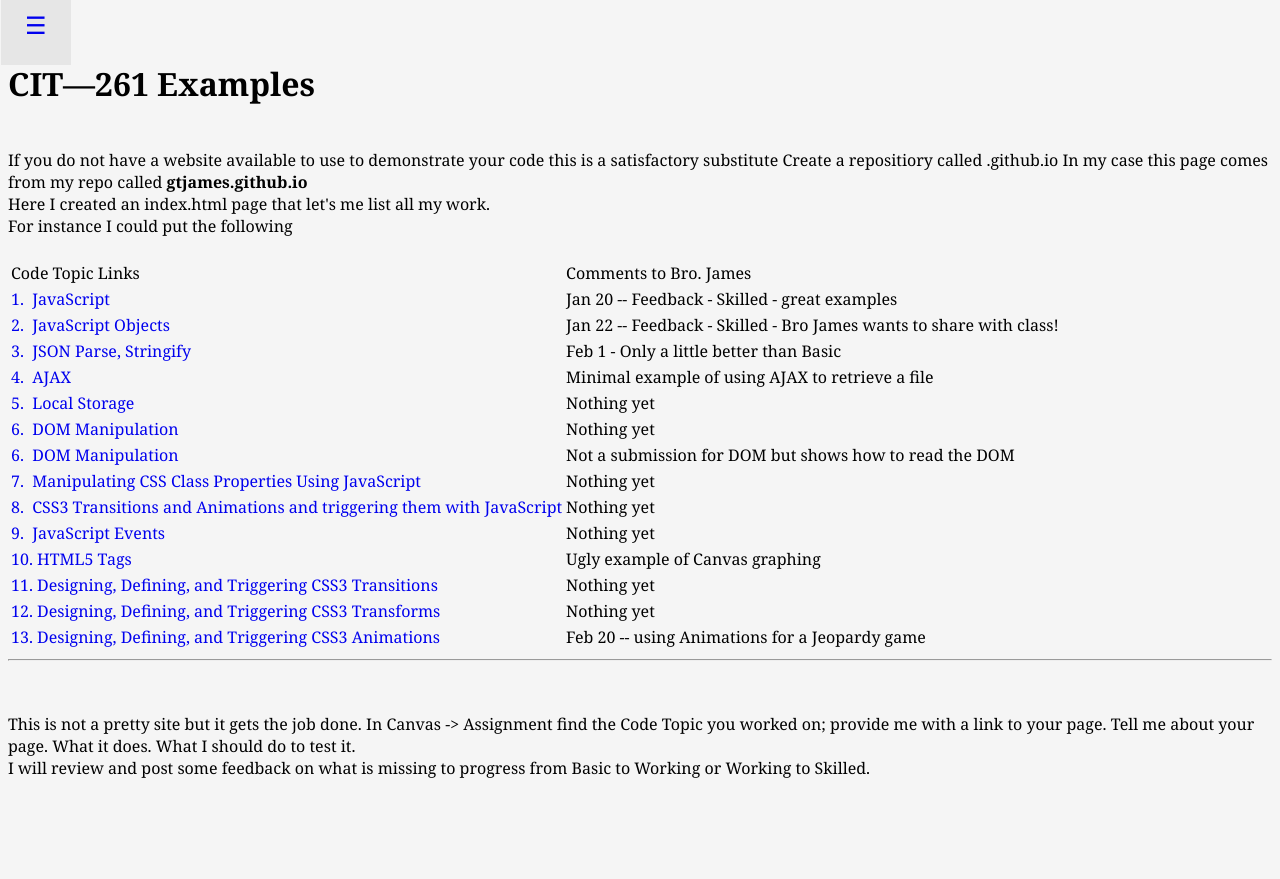
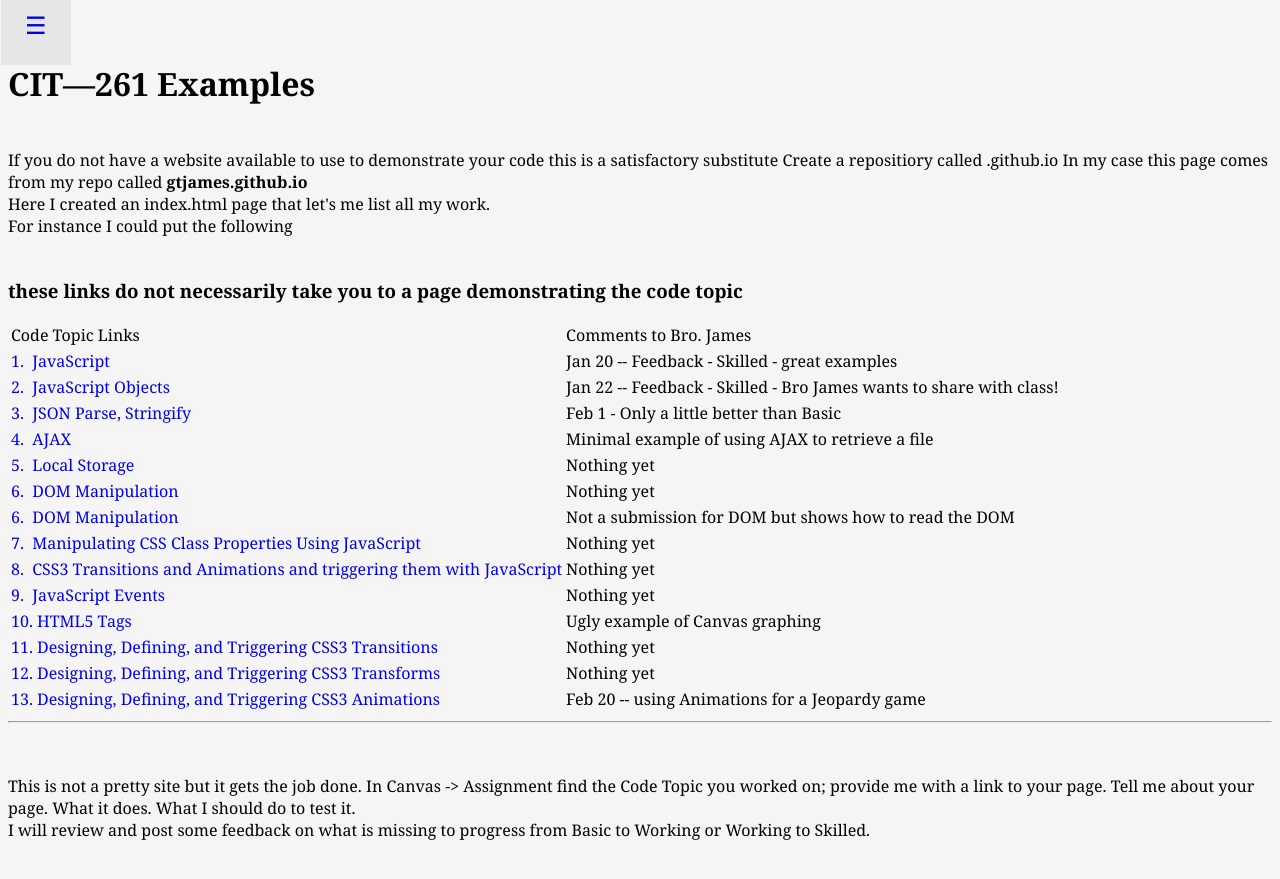
Before and after one commit to gtjames/gtjames.github.io, a Jekyll site: the page built from index.html, in a window 1280 px wide. Shown: the top 879 px of the page. Built offline with Jekyll 4.4.1, drawn with Linux system fonts in a browser that asks for light colours.

Commit message:
Update index.html

```diff
--- a/index.html
+++ b/index.html
@@ -21,6 +21,7 @@
   In my case this page comes from my repo called <strong>gtjames.github.io</strong><br>
   Here I created an index.html page that let's me list all my work.<br>
   For instance I could put the following<br><br>
+  <h3> these links do not necessarily take you to a page demonstrating the code topic </h3>
   <table>
     <tr><td>Code Topic Links</td><td>Comments to Bro. James</td></tr>
     <tr><td><a href="{{ site.github.url }}/Transitions.html">1.  JavaScript</a></td><td>Jan 20 -- Feedback - Skilled - great examples</td></tr>
```
